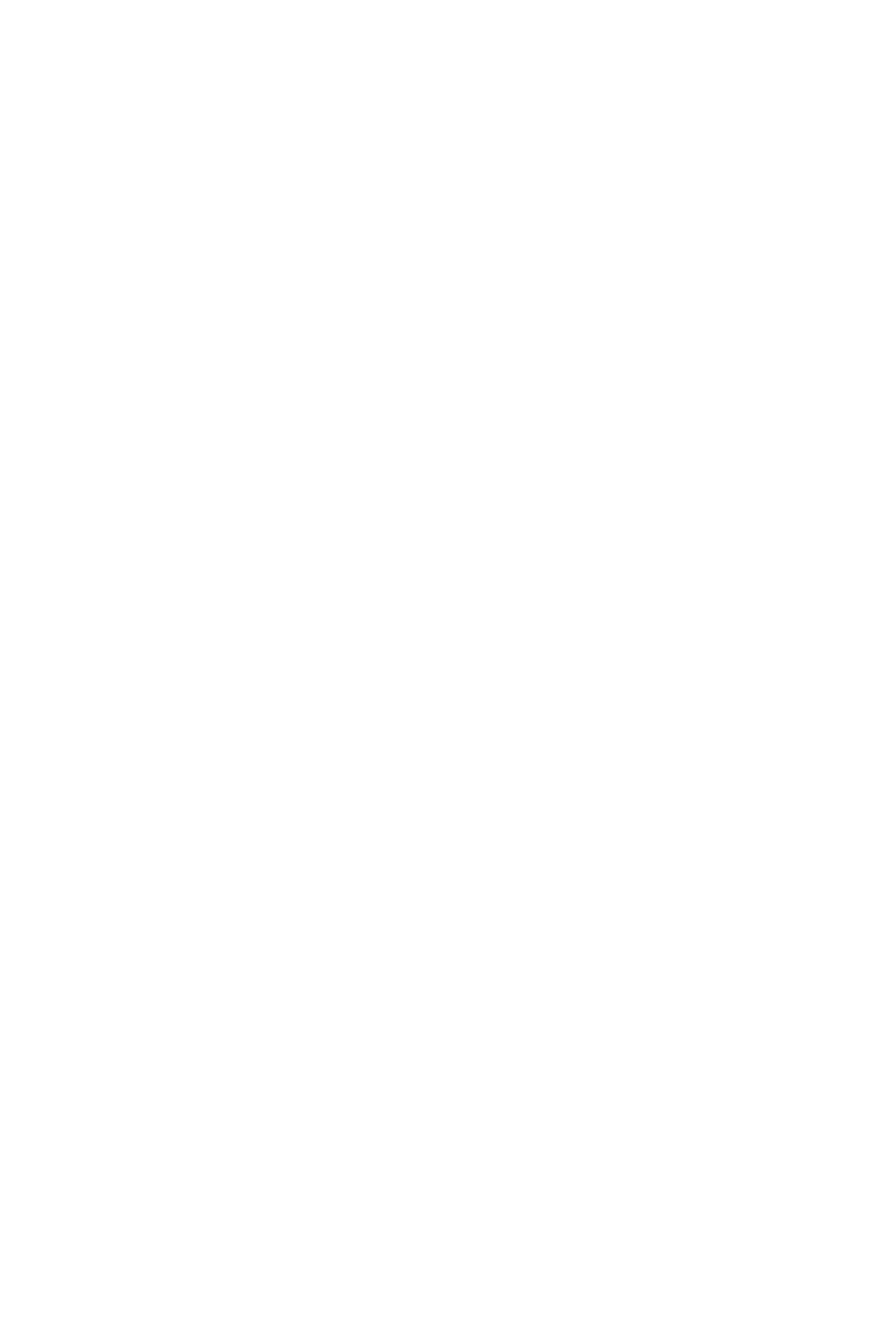
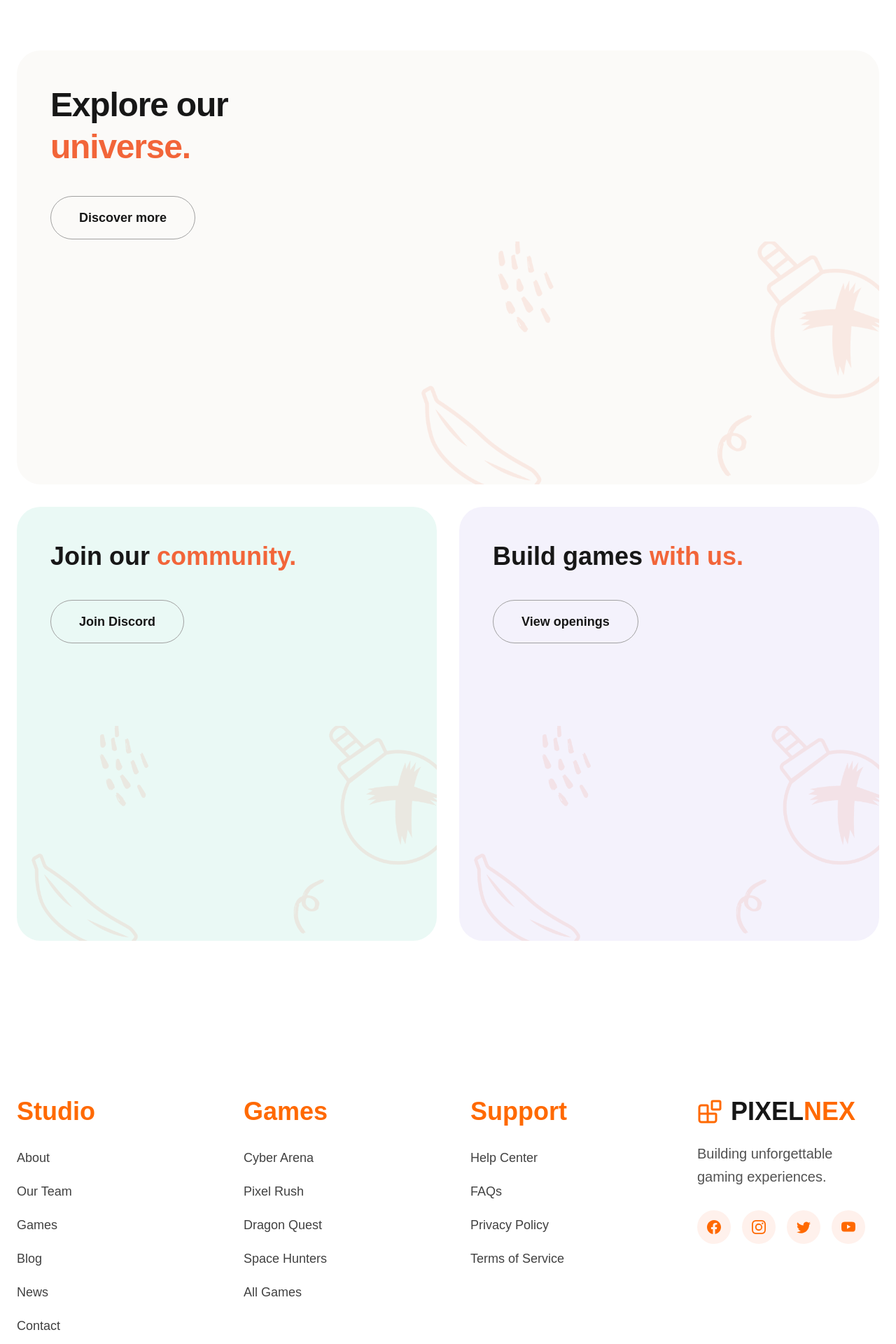
Before and after one commit to ansh307/pixelnexgames, a Next.js app: page / in a window 1280 px wide. Shown: the part 3700-5620 px from the top of the page at 70% size. Before the commit the page ends 4424 px from the top, so only its background shows below. Built offline with nearby package versions, Linux system fonts and the light colour scheme.

Commit message:
feat: initial CTA and Footer

```diff
--- a/app/layout.tsx
+++ b/app/layout.tsx
@@ -2,6 +2,7 @@ import type { Metadata } from "next";
 import { Geist, Geist_Mono } from "next/font/google";
 import "./globals.css";
 import Navbar from "@/components/ui/Navbar";
+import Footer from "@/components/ui/Footer";
 
 const geistSans = Geist({
   variable: "--font-geist-sans",
@@ -31,6 +32,7 @@ export default function RootLayout({
       <body className="min-h-full flex flex-col">
         <Navbar />
         {children}
+        <Footer />
       </body>
     </html>
   );
--- a/app/page.tsx
+++ b/app/page.tsx
@@ -1,4 +1,5 @@
 import AboutSection from "@/components/HomePage/AboutSection";
+import CTASection from "@/components/HomePage/CTASection";
 import FeaturedGames from "@/components/HomePage/FeaturedGames";
 import Hero from "@/components/HomePage/Hero";
 import Image from "next/image";
@@ -9,7 +10,7 @@ export default function Home() {
       <Hero />
       <AboutSection />
       <FeaturedGames />
-      <div className="relative h-[780px] overflow-hidden rounded-[36px]"></div>
+      <CTASection />
     </main>
   );
 }
--- /dev/null
+++ b/components/HomePage/CTASection.tsx
@@ -0,0 +1,92 @@
+import Image from "next/image";
+import Link from "next/link";
+
+const cards = [
+  {
+    title: "Explore our",
+    highlight: "universe.",
+    button: "Discover more",
+    image: "/homepage/img/about-bg.png",
+    bg: "bg-[#FBFAF8]",
+    large: true,
+  },
+  {
+    title: "Join our",
+    highlight: "community.",
+    button: "Join Discord",
+    image: "/homepage/img/about-bg.png",
+    bg: "bg-[#EAF9F5]",
+  },
+  {
+    title: "Build games",
+    highlight: "with us.",
+    button: "View openings",
+    image: "/homepage/img/about-bg.png",
+    bg: "bg-[#F4F2FC]",
+  },
+];
+
+export default function CTASection() {
+  return (
+    <section className="py-32">
+      <div className="mx-auto max-w-[1580px] px-6">
+        {/* Large Card */}
+
+        <Link
+          href="#"
+          className={`group relative flex h-[620px] overflow-hidden rounded-[34px] ${cards[0].bg}`}
+        >
+          <div className="flex w-[45%] flex-col justify-start p-12">
+            <h2 className="text-5xl font-bold leading-tight tracking-tight">
+              {cards[0].title}{" "}
+              <span className="text-[#F26539]">{cards[0].highlight}</span>
+            </h2>
+
+            <button className="mt-10 w-fit rounded-full border border-neutral-400 px-10 py-4 text-lg font-semibold transition-all duration-300 hover:bg-orange-500 hover:text-white">
+              {cards[0].button}
+            </button>
+          </div>
+
+          <div className="relative flex-1">
+            <Image
+              src={cards[0].image}
+              alt=""
+              fill
+              className="object-contain object-right-bottom transition duration-500 group-hover:scale-105"
+            />
+          </div>
+        </Link>
+
+        {/* Bottom Cards */}
+
+        <div className="mt-8 grid grid-cols-2 gap-8">
+          {cards.slice(1).map((card) => (
+            <Link
+              key={card.title}
+              href="#"
+              className={`group relative h-[620px] overflow-hidden rounded-[34px] ${card.bg}`}
+            >
+              <div className="p-12">
+                <h3 className="max-w-md text-4xl font-bold leading-tight">
+                  {card.title}{" "}
+                  <span className="text-[#F26539]">{card.highlight}</span>
+                </h3>
+
+                <button className="mt-10 rounded-full border border-neutral-400 px-10 py-4 text-lg font-semibold transition-all duration-300 hover:bg-orange-500 hover:text-white">
+                  {card.button}
+                </button>
+              </div>
+
+              <Image
+                src={card.image}
+                alt=""
+                fill
+                className="pointer-events-none object-contain object-bottom-right transition duration-500 group-hover:scale-105"
+              />
+            </Link>
+          ))}
+        </div>
+      </div>
+    </section>
+  );
+}
--- a/components/HomePage/FeaturedGames.tsx
+++ b/components/HomePage/FeaturedGames.tsx
@@ -38,7 +38,7 @@ export default function FeaturedGames() {
 
   return (
     <section className="py-40 bg-[#F2F2F2]">
-      <div className="mx-auto px-48">
+      <div className="mx-auto  max-w-[1580px] px-6">
         {/* Heading */}
 
         <div className="mb-16">
--- /dev/null
+++ b/components/ui/Footer.tsx
@@ -0,0 +1,133 @@
+import Link from "next/link";
+import { Blocks } from "lucide-react";
+import { BsFacebook, BsInstagram, BsTwitter, BsYoutube } from "react-icons/bs";
+
+const studioLinks = ["About", "Our Team", "Games", "Blog", "News", "Contact"];
+
+const gameLinks = [
+  "Cyber Arena",
+  "Pixel Rush",
+  "Dragon Quest",
+  "Space Hunters",
+  "All Games",
+];
+
+const supportLinks = [
+  "Help Center",
+  "FAQs",
+  "Privacy Policy",
+  "Terms of Service",
+];
+
+export default function Footer() {
+  return (
+    <footer className="">
+      <div className="mx-auto max-w-7xl px-6 pt-24 pb-10">
+        <div className="grid grid-cols-1 gap-16 md:grid-cols-2 lg:grid-cols-4">
+          {/* Studio */}
+
+          <div>
+            <h3 className="mb-8 text-4xl font-semibold text-orange-500">
+              Studio
+            </h3>
+
+            <ul className="space-y-5">
+              {studioLinks.map((link) => (
+                <li key={link}>
+                  <Link
+                    href="#"
+                    className="text-lg text-neutral-700 transition hover:text-orange-500"
+                  >
+                    {link}
+                  </Link>
+                </li>
+              ))}
+            </ul>
+          </div>
+
+          {/* Games */}
+
+          <div>
+            <h3 className="mb-8 text-4xl font-semibold text-orange-500">
+              Games
+            </h3>
+
+            <ul className="space-y-5">
+              {gameLinks.map((link) => (
+                <li key={link}>
+                  <Link
+                    href="#"
+                    className="text-lg text-neutral-700 transition hover:text-orange-500"
+                  >
+                    {link}
+                  </Link>
+                </li>
+              ))}
+            </ul>
+          </div>
+
+          {/* Support */}
+
+          <div>
+            <h3 className="mb-8 text-4xl font-semibold text-orange-500">
+              Support
+            </h3>
+
+            <ul className="space-y-5">
+              {supportLinks.map((link) => (
+                <li key={link}>
+                  <Link
+                    href="#"
+                    className="text-lg text-neutral-700 transition hover:text-orange-500"
+                  >
+                    {link}
+                  </Link>
+                </li>
+              ))}
+            </ul>
+          </div>
+
+          {/* Company */}
+
+          <div>
+            <Link href="/" className="flex items-center gap-3">
+              <Blocks size={36} className="text-orange-500" />
+
+              <span className="text-4xl font-black">
+                PIXEL
+                <span className="text-orange-500">NEX</span>
+              </span>
+            </Link>
+
+            <div className="mt-6 text-xl leading-relaxed text-neutral-600">
+              <p>Building unforgettable</p>
+              <p>gaming experiences.</p>
+            </div>
+
+            {/* Social */}
+
+            <div className="mt-8 flex gap-4">
+              {[BsFacebook, BsInstagram, BsTwitter, BsYoutube].map(
+                (Icon, index) => (
+                  <Link
+                    key={index}
+                    href="#"
+                    className="flex size-12 shrink-0 items-center justify-center rounded-full bg-[#FFF1EC] text-orange-500 transition-colors hover:bg-orange-500 hover:text-white"
+                  >
+                    <Icon size={20} />
+                  </Link>
+                ),
+              )}
+            </div>
+          </div>
+        </div>
+
+        {/* Bottom */}
+
+        <div className="mt-20 pt-8 text-center  text-neutral-500">
+          © {new Date().getFullYear()} PixelNex. All rights reserved.
+        </div>
+      </div>
+    </footer>
+  );
+}
--- a/package.json
+++ b/package.json
@@ -13,7 +13,8 @@
     "lucide-react": "^1.27.0",
     "next": "16.2.12",
     "react": "19.2.4",
-    "react-dom": "19.2.4"
+    "react-dom": "19.2.4",
+    "react-icons": "^5.7.0"
   },
   "devDependencies": {
     "@tailwindcss/postcss": "^4",
```
Also changed, not shown: 1 other file (tests, documents, lock files or other folders).
